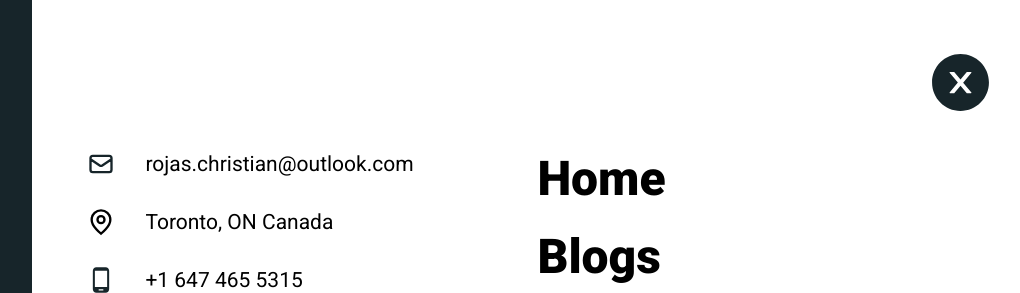
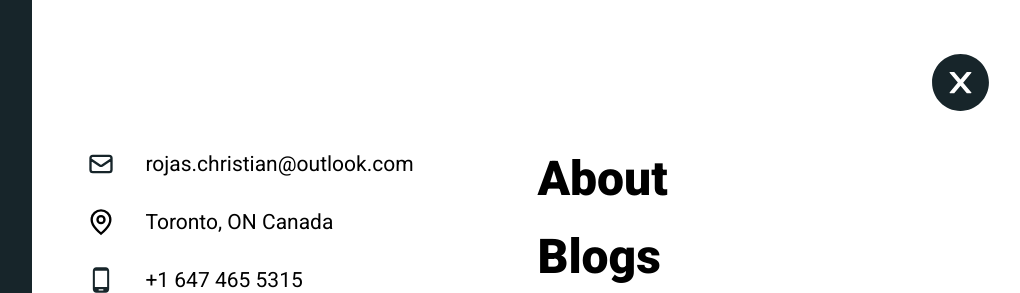
Before and after one commit to BlueFits/christianrportfolio, a React (Create React App) app: page / in a window 1280 px wide. Both pictures are taken after a click on the element 1211 px from the left and 35 px from the top of the page. Shown: the top 293 px of the page, without its empty margins (237-1257 px from the left). Built offline with nearby package versions, Linux system fonts and the light colour scheme.

Commit message:
changed home to about and changed projects info

```diff
--- a/src/App.js
+++ b/src/App.js
@@ -89,7 +89,7 @@ const App = () => {
         showAnim(justReturnElem);
         showAnim(bbteaseElem);
       },
-      illustration: () => {
+      design: () => {
         hideAnim(justReturnElem);
         hideAnim(btyElem);
         hideAnim(bbteaseElem);
@@ -128,8 +128,8 @@ const App = () => {
               "",
             ]);
             break;
-          case "illustration":
-            showStates.illustration();
+          case "design":
+            showStates.design();
 
             setSelectedProject([
               "",
--- a/src/components/ProjectTab.js
+++ b/src/components/ProjectTab.js
@@ -1,6 +1,6 @@
 import React from "react";
 
-const ProjectTab = ({ projectId, imageUrl, title, description, showClass, logoImg, projectUrl, logoWidth, bgColor }) => {
+const ProjectTab = ({ projectId, imageUrl, title, description, showClass, logoImg, projectUrl, logoWidth, bgColor, technologies }) => {
 
     const onClickHandler = () => {
         window.open(projectUrl, '_blank').focus();
@@ -18,8 +18,9 @@ const ProjectTab = ({ projectId, imageUrl, title, description, showClass, logoIm
                 </div>
             </div>
             <div className="project_description">
-                <h2>{title}</h2>
+                <h2 style={{ marginBottom: 7 }}>{title}</h2>
                 <p>{description}</p>
+                <p className="project_tech_desc">{technologies}</p>
             </div>
         </div>
     );
--- a/src/pages/Footer.js
+++ b/src/pages/Footer.js
@@ -39,7 +39,7 @@ const Footer = ({ pageHandler }) => {
                     <p id="footer_header_text2"><strong>Let's make it an amazing one.</strong></p>
                 </div>
                 <ul className="footer_nav">
-                    <li onClick={pageHandler.bind(this, "home")}>Home</li>
+                    <li onClick={pageHandler.bind(this, "home")}>About</li>
                     <li onClick={pageHandler.bind(this, "blogs", "blogs")}>Blogs</li>
                     <li onClick={pageHandler.bind(this, "projects", "projects")}>Work</li>
                     <li><a target="_blank" rel="noreferrer" href="https://www.facebook.com/profile.php?id=100047736457748">Facebook</a></li>
--- a/src/pages/Home.js
+++ b/src/pages/Home.js
@@ -104,7 +104,7 @@ const Home = ({ navHandler, nextOnClick }) => {
                 </div>
             </header>
             <div className="home_about">
-                <SmallHeader text="What I Do"/>
+                <SmallHeader text="About Me"/>
                 <div className="center_text">
                     <p id="center_text_top_id" style={{ ...styles.transitionStyle, opacity: 0 }}>
                         Hi there! I'm Christian, a 21 year old from Toronto, Canada. Coding has been a hobby of mine ever since
--- a/src/pages/NavMenu.js
+++ b/src/pages/NavMenu.js
@@ -52,7 +52,7 @@ const NavMenu = ({ onClick, navStatus, textStatus, navClick }) => {
                                     navClick("home");
                                 },500);
                             }}
-                        ><span className={`nav_menu_options ${textStatus[0]}`}><h1>Home</h1></span></li>
+                        ><span className={`nav_menu_options ${textStatus[0]}`}><h1>About</h1></span></li>
                         <li
                             onClick={() => {
                                 onClick();
--- a/src/pages/Projects.js
+++ b/src/pages/Projects.js
@@ -42,12 +42,12 @@ const Projects = ({ projectShowClass, projectCategoryClickHandler, selected, nex
             <section className="projects_section">
                 <div className="project_header">
                     <SmallHeader text="Portfolio" color="black"/>
-                    <h1 id="project_header_id" style={{...styles.transitionStyle, color: Colors.darkgrey }}>Look at My Products.</h1>
+                    <h1 id="project_header_id" style={{...styles.transitionStyle, color: Colors.darkgrey }}>Take A Look At My Work</h1>
                     <ul id="project_ul_id" style={styles.transitionStyle} className="projects_ul">
                         <li className={`projects_category ${selected[0]}`} onClick={projectCategoryClickHandler.bind(this, "all")}>All</li>
                         <li className={`projects_category ${selected[1]}`} onClick={projectCategoryClickHandler.bind(this, "website")}>Websites</li>
-                        <li className={`projects_category ${selected[2]}`} onClick={projectCategoryClickHandler.bind(this, "illustration")}>Illustration</li>
                         <li className={`projects_category ${selected[3]}`} onClick={projectCategoryClickHandler.bind(this, "mobile")}>Mobile</li>
+                        <li className={`projects_category ${selected[2]}`} onClick={projectCategoryClickHandler.bind(this, "design")}>Design</li>
                     </ul>
                 </div>
 
@@ -60,6 +60,7 @@ const Projects = ({ projectShowClass, projectCategoryClickHandler, selected, nex
                         projectUrl={"https://bbtease.com/"}
                         logoWidth={"70%"}
                         bgColor={"#1f1f1f"}
+                        technologies={"React | NodeJs "}
                     />
 
                     <ProjectTab
@@ -69,6 +70,7 @@ const Projects = ({ projectShowClass, projectCategoryClickHandler, selected, nex
                         description="Mobile App, Landing Page"
                         logoImg={"https://raw.githubusercontent.com/BlueFits/personalWeb/master/src/assets/images/BetterThanYesterday/logo.png"}
                         projectUrl={"https://betterthanyesterdayapp.herokuapp.com/"}
+                        technologies={"React | React-Native | Redux | Redux-Thunk | NodeJS | MongoDB "}
                     />
 
                     <ProjectTab
@@ -79,6 +81,7 @@ const Projects = ({ projectShowClass, projectCategoryClickHandler, selected, nex
                         projectUrl={"https://justreturn.herokuapp.com/"}
                         logoWidth={"70%"}
                         bgColor={"#00887A"}
+                        technologies={"React | NodeJS | MongoDB"}
                     />
                 </div>
 
--- a/src/stylesheets/styles.css
+++ b/src/stylesheets/styles.css
@@ -42,9 +42,9 @@ p {
 }
 
 .soft_shadow {
-    -webkit-box-shadow: 0px 7px 45px -9px rgba(0,0,0,0.29);
-    -moz-box-shadow: 0px 7px 45px -9px rgba(0,0,0,0.29);
-    box-shadow: 0px 7px 45px -9px rgba(0,0,0,0.29);
+    -webkit-box-shadow: 0px 7px 45px -9px rgba(201, 201, 201, 0.29);
+    -moz-box-shadow: 0px 7px 45px -9px rgba(189, 189, 189, 0.29);
+    box-shadow: 0px 7px 45px -9px rgba(197, 197, 197, 0.29);
 }
 
 .splash_styles {
@@ -562,7 +562,7 @@ header {
 
 .project_container {
     cursor: pointer;
-    height: 580px;
+    height: 600px;
     width: 530px;
     border-radius: 30px;
     overflow: hidden;
@@ -578,7 +578,8 @@ header {
 }
 
 .project_container:hover {
-    box-shadow: 0px 10px 35px 16px #8F8F8F;
+    -webkit-box-shadow: 0px 0px 50px 11px #B4B4B4;
+    box-shadow: 0px 0px 50px 11px #B4B4B4;
 }
 
 .project_nextTab_container {
@@ -616,8 +617,10 @@ header {
     color: var(--darkgrey);
 }
 
-.project_description > p {
-    margin-top: 5px;
+.project_tech_desc {
+    font-size: 14px;
+    color: grey;
+    margin-top: 3px;
 }
 
 .contact_section {
```
